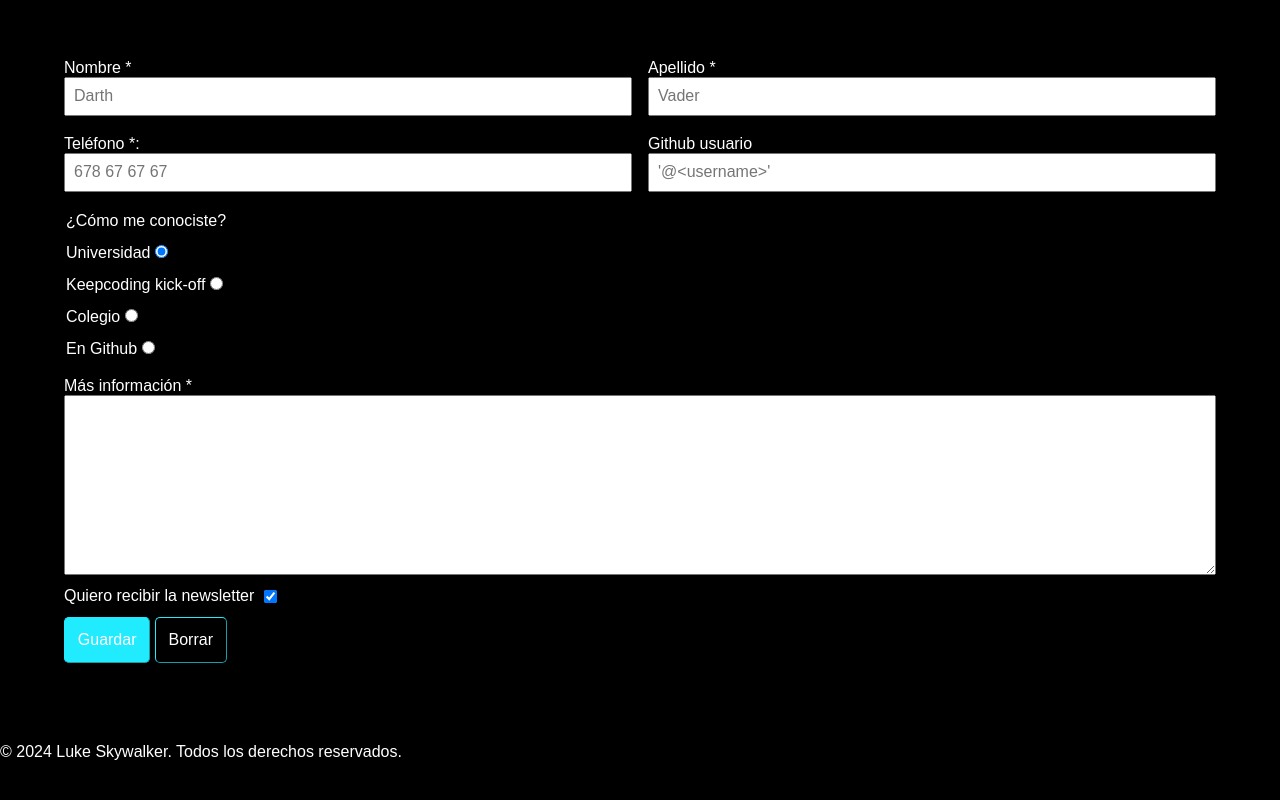
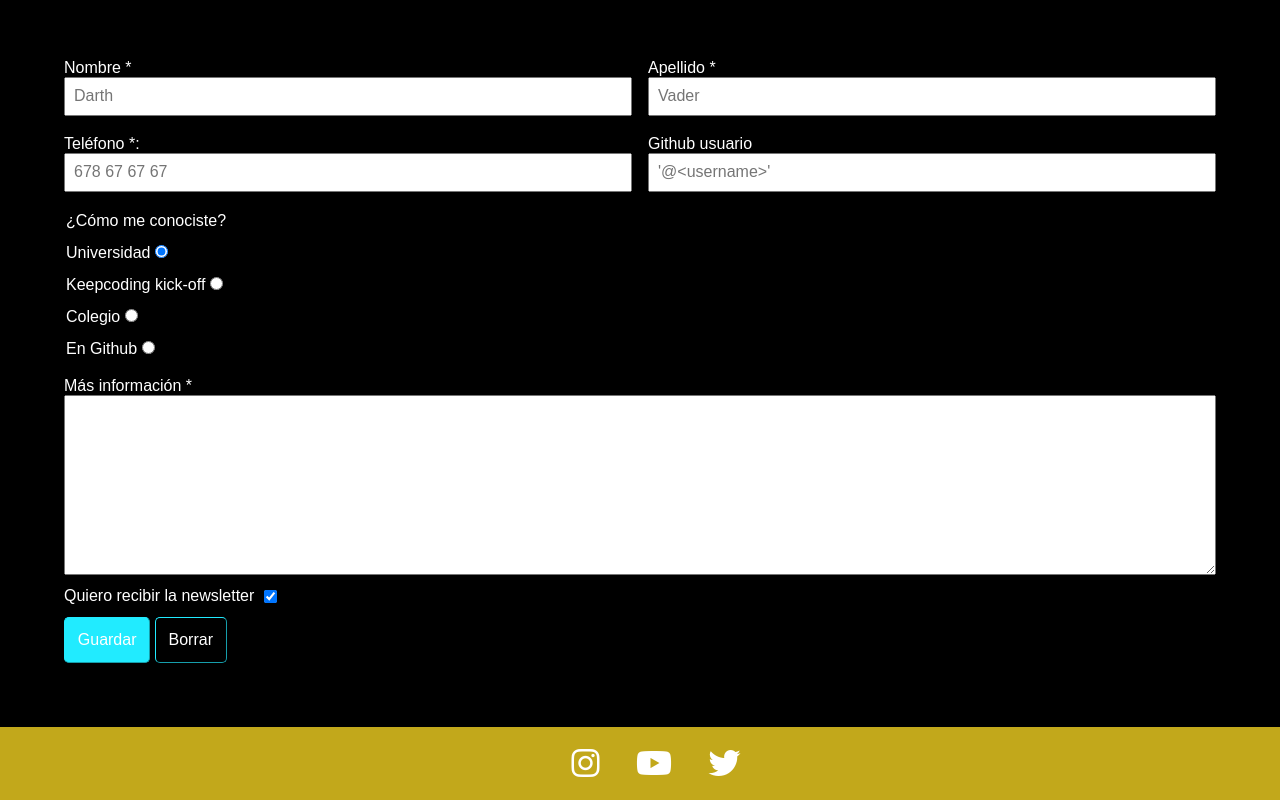
Before and after one commit to carlotarubiralta/practica-portfolio-html-css, a plain HTML site: page index.html in a window 1280 px wide. Shown: the part 1331-2131 px from the top of the page. Before the commit the page ends 2109 px from the top, so only its background shows below. Drawn offline with Linux system fonts and the light colour scheme.

Commit message:
creación footer y modificación color en common.css de main-brand-color

```diff
--- a/index.html
+++ b/index.html
@@ -14,6 +14,7 @@
     <link rel="stylesheet" href="styles/header.css">
     <link rel="stylesheet" href="styles/info.css">
     <link rel="stylesheet" href="styles/form.css">
+    <script src="https://kit.fontawesome.com/8d02c6f9d4.js" crossorigin="anonymous"></script>
 </head>
 <body>
     <header class="header">
@@ -178,8 +179,10 @@
     </section>
 
     </main>
-    <footer>
-        <p>© 2024 Luke Skywalker. Todos los derechos reservados.</p>
+    <footer class="footer">
+      <a href="https://www.instagram.com/luke-skywalker" target="_blank"><i class="fa-brands fa-instagram"></i></a>
+      <a href="https://www.youtube.com/luke-skywalker" target="_blank"><i class="fa-brands fa-youtube"></i></a>
+        <a href="https://www.twitter.com/luke-skywalker" target="_blank"><i class="fa-brands fa-twitter"></i></a>
     </footer>
 </body>
 </html>
--- a/styles/common.css
+++ b/styles/common.css
@@ -1,7 +1,7 @@
 :root {
     --bg-color: #000;
     --main-text-color: #FFF;
-    --main-brand-color: #FFD700;
+    --main-brand-color: #c2a81b;
     font-size: 16px;
     font-family: sans-serif;
     --main-primary-color: #21ebff;
--- a/styles/footer.css
+++ b/styles/footer.css
@@ -1,19 +1,29 @@
 
 .footer {
-    margin-top: 200px;
+
     padding-top: 20px;
-            /* T - R  - B  - L*/
     padding: 20px 30px 20px 30px;
-            /* Y - X */
     padding: 20px 30px;
-          /* todos los lados */
     padding: 1.25rem 30%;
     padding: 1.25rem 0;
     text-align: center;
-    font-style: italic;
-    /*
-    rem / em
-    1rem - 16px
-    */
     font-size: 1rem;
+    background-color: var(--main-brand-color);
   }
+  .fa-brands {
+        color: #fff;
+        font-size: 2rem;
+        margin-left:1rem;
+  }
+
+  @media (hover: hover) {
+        .fa-brands:hover {
+                color: #000;
+        }
+  }
+
+  @media (width > 768px) {
+        .fa-brands {
+                margin-left: 2rem;
+        }
+  }
```
